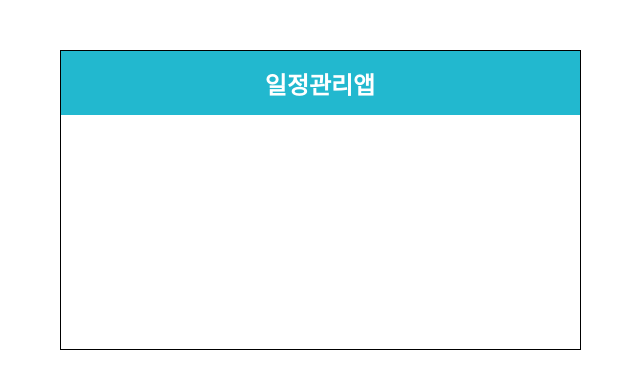
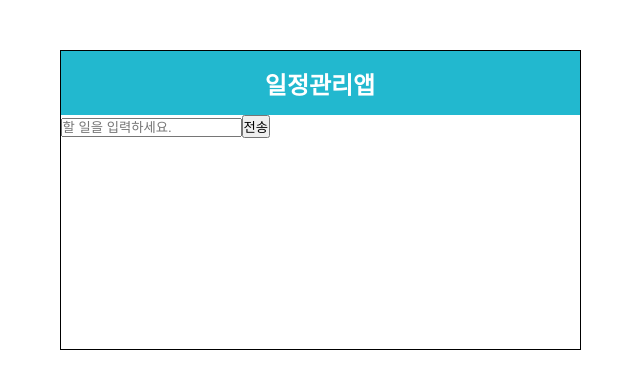
Before and after one commit to oktobat/todoReact526, a React (Vite) app: page / in a window 1280 px wide. Shown: the top 388 px of the page, without its empty margins (320-960 px from the left). Built offline with nearby package versions, Linux system fonts and the light colour scheme.

Commit message:
7/1일 12시 30분

```diff
--- a/src/TodoInsert.jsx
+++ b/src/TodoInsert.jsx
@@ -1,10 +1,28 @@
-import React from 'react';
+import React, { useState } from 'react';
+import styled from 'styled-components'
+
+const TodoInsertBlock = styled.div``
 
 const TodoInsert = () => {
+  // 컴포넌트 내부에서 변경되는 데이터 관리 : state 변수
+  const [text, setText] = useState("")
+
+  const onChange = (e)=>{
+    console.log(e.target.value)
+    setText(e.target.value)
+  }
+
+  const onSubmit = (e) => {
+    e.preventDefault()
+  }
+
   return (
-    <div>
-
-    </div>
+    <TodoInsertBlock>
+      <form onSubmit={ onSubmit }>
+        <input type="text" placeholder="할 일을 입력하세요." value={text} onChange={ onChange } />
+        <button type="submit">전송</button>
+      </form>
+    </TodoInsertBlock>
   );
 };
 
```
